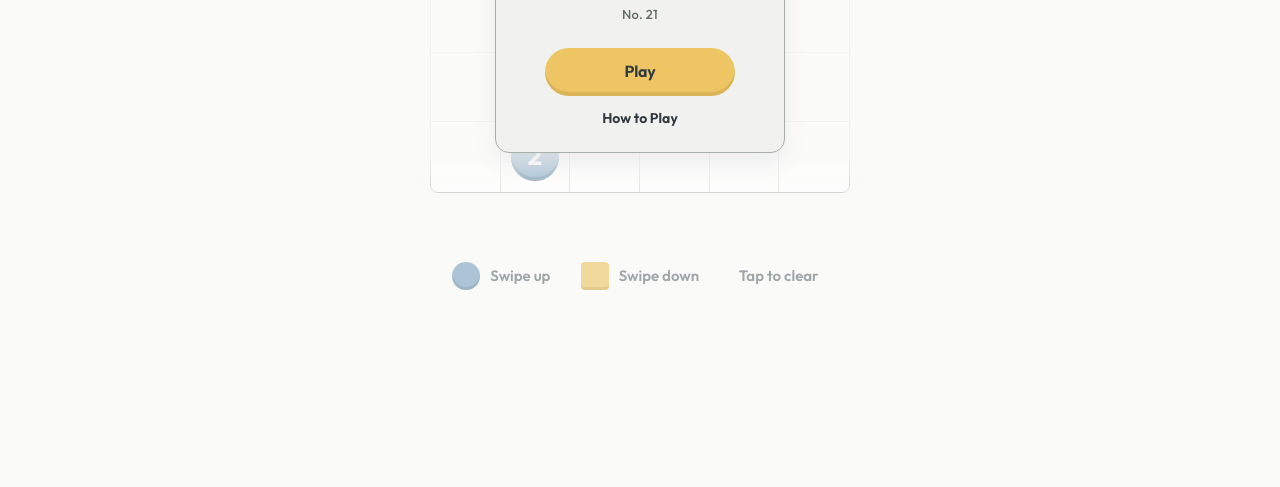
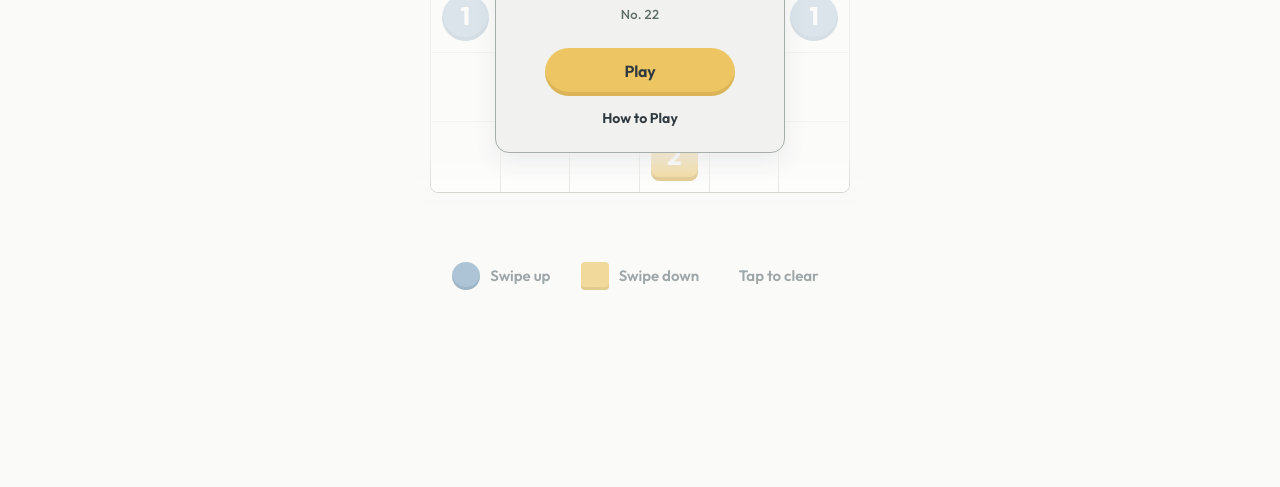
Before and after one commit to tpguenther/Sequentia, a plain HTML site: page index.html in a window 1280 px wide. Shown: the part 313-800 px from the top of the page. Drawn offline with Linux system fonts and the light colour scheme.

Commit message:
Add files via upload

```diff
--- a/index.html
+++ b/index.html
@@ -2132,7 +2132,7 @@ body.neighbors-started #game-screen.controls-fading #key {
 </style>
 </head><body>
 <main id="game-screen">
-<header class="game-header"><button id="archive-back" class="header-icon" type="button" aria-label="Back to Archive" title="Archive"><svg aria-hidden="true" viewBox="0 0 24 24"><path d="M20 12H5m5-5-5 5 5 5"/></svg></button><button aria-label="Archive" class="header-icon dotsoku-archive-trigger" id="archive-toggle" title="Archive" type="button"><svg aria-hidden="true" viewBox="0 0 24 24"><rect x="3" y="5" width="18" height="16" rx="2"/><path d="M8 3v4M16 3v4M3 10h18M8 14h2M14 14h2M8 18h2"/></svg></button><div class="game-header-brand"><h1 class="NUM_TITLE">neighbors</h1><div class="game-puzzle-number" id="game-puzzle-number">Puzzle #21</div></div><div class="header-tools"><button aria-label="Mute sound" aria-pressed="true" class="header-icon" id="sound" title="Mute sound" type="button"><svg aria-hidden="true" viewBox="0 0 24 24"><path d="M11 5 6.5 9H3.5v6h3L11 19V5Z"/><path class="sound-waves" d="M15 9a4 4 0 0 1 0 6M18 6a8 8 0 0 1 0 12"/><path class="sound-slash" d="M16 9l5 6m0-6-5 6"/></svg></button><button aria-label="How to Play" class="header-icon header-help" id="help" title="How to Play"><svg aria-hidden="true" viewBox="0 0 24 24"><circle class="help-ring" cx="12" cy="12" r="9"/><path d="M9.25 9.1a2.95 2.95 0 0 1 5.7 1c0 2.1-2.95 2.65-2.95 4.4"/><circle class="help-dot" cx="12" cy="17.65" r="1"/></svg></button></div></header>
+<header class="game-header"><button id="archive-back" class="header-icon" type="button" aria-label="Back to Archive" title="Archive"><svg aria-hidden="true" viewBox="0 0 24 24"><path d="M20 12H5m5-5-5 5 5 5"/></svg></button><button aria-label="Archive" class="header-icon dotsoku-archive-trigger" id="archive-toggle" title="Archive" type="button"><svg aria-hidden="true" viewBox="0 0 24 24"><rect x="3" y="5" width="18" height="16" rx="2"/><path d="M8 3v4M16 3v4M3 10h18M8 14h2M14 14h2M8 18h2"/></svg></button><div class="game-header-brand"><h1 class="NUM_TITLE">neighbors</h1><div class="game-puzzle-number" id="game-puzzle-number">Puzzle #22</div></div><div class="header-tools"><button aria-label="Mute sound" aria-pressed="true" class="header-icon" id="sound" title="Mute sound" type="button"><svg aria-hidden="true" viewBox="0 0 24 24"><path d="M11 5 6.5 9H3.5v6h3L11 19V5Z"/><path class="sound-waves" d="M15 9a4 4 0 0 1 0 6M18 6a8 8 0 0 1 0 12"/><path class="sound-slash" d="M16 9l5 6m0-6-5 6"/></svg></button><button aria-label="How to Play" class="header-icon header-help" id="help" title="How to Play"><svg aria-hidden="true" viewBox="0 0 24 24"><circle class="help-ring" cx="12" cy="12" r="9"/><path d="M9.25 9.1a2.95 2.95 0 0 1 5.7 1c0 2.1-2.95 2.65-2.95 4.4"/><circle class="help-dot" cx="12" cy="17.65" r="1"/></svg></button></div></header>
 <div class="wrap">
 <div class="board-stage">
 <div aria-label="Six by six logic puzzle" class="board" id="board" role="group"></div>
@@ -2143,7 +2143,7 @@ body.neighbors-started #game-screen.controls-fading #key {
   <rect x="134.5" y="28" width="93.5" height="93.5" rx="16" fill="#E8C75E"/>
   <rect x="28" y="134.5" width="93.5" height="93.5" rx="16" fill="#E8C75E"/>
   <circle cx="181.25" cy="181.25" r="46.75" fill="#86ABC8"/>
-</svg></div><h2 class="start-panel-brand">neighbors</h2><p class="start-panel-tagline">Every neighbor counts.</p><div class="start-panel-number" id="start-panel-number">No. 21</div><button class="NUM_PRIMARY" id="play" type="button">Play</button><button class="start-how" id="start-help" type="button">How to Play</button></div></div>
+</svg></div><h2 class="start-panel-brand">neighbors</h2><p class="start-panel-tagline">Every neighbor counts.</p><div class="start-panel-number" id="start-panel-number">No. 22</div><button class="NUM_PRIMARY" id="play" type="button">Play</button><button class="start-how" id="start-help" type="button">How to Play</button></div></div>
 </div>
 <div class="puzzle-label" id="puzzle-label">Puzzle #14</div>
 <div class="inline-result" hidden="" id="result"><div class="completion-panel"><h2 class="neighbors-finish-heading">Nicely done!</h2><span class="inline-time-label">Solved in</span><strong id="finish-time">0:00</strong></div><button class="NUM_PRIMARY" id="share"><span aria-hidden="true" class="share-symbol"><svg fill="none" stroke="currentColor" stroke-linecap="round" stroke-linejoin="round" stroke-width="2.2" viewbox="0 0 32 28"><path d="M9.5 12.2 22.5 5.7M9.5 15.8l13 6.5"></path><circle cx="6" cy="14" fill="#F2C65D" r="3.4"></circle><circle cx="26" cy="4" fill="#F2C65D" r="3.4"></circle><circle cx="26" cy="24" fill="#F2C65D" r="3.4"></circle></svg></span><span>Share</span></button><button type="button" id="archive-finish-return">Back to Archive</button></div>
@@ -2244,11 +2244,18 @@ const medium20Clues=[6,7,8,10,15,17,21,23,29,32];
 // row/column and matching-neighbor deductions completing all 36 cells.
 const medium21Solution=['000111','110100','101100','100011','011010','011001'].join('').split('').map(Number);
 const medium21Clues=[11,13,14,15,17,20,22,25,28,31];
-const TODAY_PUZZLE=21, ARCHIVE_DAYS=7;
+// Puzzle #22 (Sunday, November 22): fresh Medium board.
+// Ten fixed, non-corner clues with overlapping neighboring constraints.
+// Verified unique by exhaustive binary constraint search; deterministic
+// row/column balance and exact neighboring-match propagation solve without guesses.
+const medium22Solution=['011100','101100','000111','101001','110010','010011'].join('').split('').map(Number);
+const medium22Clues=[7,9,10,11,18,22,23,25,26,33];
+const TODAY_PUZZLE=22, ARCHIVE_DAYS=7;
 let puzzleNumber=TODAY_PUZZLE;
-let solution=medium21Solution.slice(), clues=medium21Clues.slice();
+let solution=medium22Solution.slice(), clues=medium22Clues.slice();
 // Puzzles #2–#5 remain demo transformations of #6, not production puzzles.
 function puzzleLayout(n){
+ if(n===22)return {solution:medium22Solution.slice(),clues:medium22Clues.slice()};
  if(n===21)return {solution:medium21Solution.slice(),clues:medium21Clues.slice()};
  if(n===20)return {solution:medium20Solution.slice(),clues:medium20Clues.slice()};
  if(n===19)return {solution:medium19Solution.slice(),clues:medium19Clues.slice()};
```
